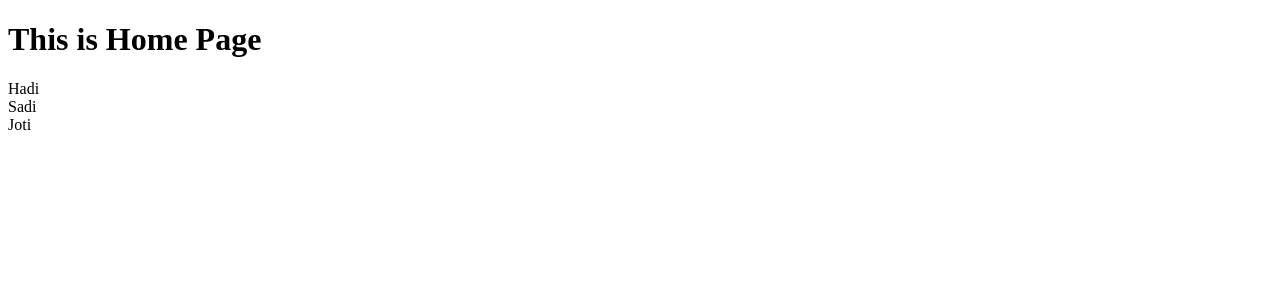
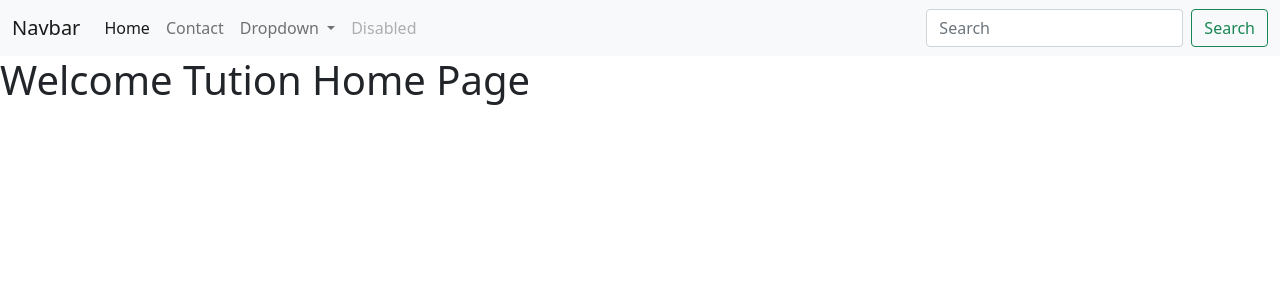
Before and after one commit to jstechnologyes/Django_Baisc_Advance, a Django app: page /home/ in a window 1280 px wide. Shown: the top 300 px of the page. Run offline with Django 3.2, Linux system fonts and the light colour scheme.

Commit message:
template file added commit

```diff
--- /dev/null
+++ b/templates/base.html
@@ -0,0 +1,77 @@
+<!doctype html>
+<html lang="en">
+  <head>
+    <!-- Required meta tags -->
+    <meta charset="utf-8">
+    <meta name="viewport" content="width=device-width, initial-scale=1">
+
+    <!-- Bootstrap CSS -->
+    <link href="https://cdn.jsdelivr.net/npm/bootstrap@5.1.0/dist/css/bootstrap.min.css" rel="stylesheet" integrity="sha384-KyZXEAg3QhqLMpG8r+8fhAXLRk2vvoC2f3B09zVXn8CA5QIVfZOJ3BCsw2P0p/We" crossorigin="anonymous">
+    {% block css %}
+
+    {% endblock css %}
+    <title>
+        {% block title %}
+
+        {% endblock title %}
+    </title>
+  </head>
+  <body>
+
+    <nav class="navbar navbar-expand-lg navbar-light bg-light">
+        <div class="container-fluid">
+          <a class="navbar-brand" href="#">Navbar</a>
+          <button class="navbar-toggler" type="button" data-bs-toggle="collapse" data-bs-target="#navbarSupportedContent" aria-controls="navbarSupportedContent" aria-expanded="false" aria-label="Toggle navigation">
+            <span class="navbar-toggler-icon"></span>
+          </button>
+          <div class="collapse navbar-collapse" id="navbarSupportedContent">
+            <ul class="navbar-nav me-auto mb-2 mb-lg-0">
+              <li class="nav-item">
+                <a class="nav-link active" aria-current="page" href="/home/">Home</a>
+              </li>
+              <li class="nav-item">
+                <a class="nav-link" href="#">Contact</a>
+              </li>
+              <li class="nav-item dropdown">
+                <a class="nav-link dropdown-toggle" href="#" id="navbarDropdown" role="button" data-bs-toggle="dropdown" aria-expanded="false">
+                  Dropdown
+                </a>
+                <ul class="dropdown-menu" aria-labelledby="navbarDropdown">
+                  <li><a class="dropdown-item" href="#">Action</a></li>
+                  <li><a class="dropdown-item" href="#">Another action</a></li>
+                  <li><hr class="dropdown-divider"></li>
+                  <li><a class="dropdown-item" href="#">Something else here</a></li>
+                </ul>
+              </li>
+              <li class="nav-item">
+                <a class="nav-link disabled" href="#" tabindex="-1" aria-disabled="true">Disabled</a>
+              </li>
+            </ul>
+            <form class="d-flex">
+              <input class="form-control me-2" type="search" placeholder="Search" aria-label="Search">
+              <button class="btn btn-outline-success" type="submit">Search</button>
+            </form>
+          </div>
+        </div>
+      </nav>
+      {% block body %}
+
+    {% endblock body %}
+
+
+
+    <!-- Optional JavaScript; choose one of the two! -->
+
+    <!-- Option 1: Bootstrap Bundle with Popper -->
+    <script src="https://cdn.jsdelivr.net/npm/bootstrap@5.1.0/dist/js/bootstrap.bundle.min.js" integrity="sha384-U1DAWAznBHeqEIlVSCgzq+c9gqGAJn5c/t99JyeKa9xxaYpSvHU5awsuZVVFIhvj" crossorigin="anonymous"></script>
+
+    <!-- Option 2: Separate Popper and Bootstrap JS -->
+    <!--
+    <script src="https://cdn.jsdelivr.net/npm/@popperjs/core@2.9.3/dist/umd/popper.min.js" integrity="sha384-eMNCOe7tC1doHpGoWe/6oMVemdAVTMs2xqW4mwXrXsW0L84Iytr2wi5v2QjrP/xp" crossorigin="anonymous"></script>
+    <script src="https://cdn.jsdelivr.net/npm/bootstrap@5.1.0/dist/js/bootstrap.min.js" integrity="sha384-cn7l7gDp0eyniUwwAZgrzD06kc/tftFf19TOAs2zVinnD/C7E91j9yyk5//jjpt/" crossorigin="anonymous"></script>
+    -->
+  </body>
+  {% block js %}
+
+  {% endblock js %}
+</html>
--- a/templates/home.html
+++ b/templates/home.html
@@ -1,16 +1,25 @@
-<!DOCTYPE html>
-<html lang="en">
-<head>
-    <meta charset="UTF-8">
-    <meta http-equiv="X-UA-Compatible" content="IE=edge">
-    <meta name="viewport" content="width=device-width, initial-scale=1.0">
-    <title>Document</title>
-</head>
-<body>
-        <h1>This is Home Page</h1>
-        {% for n in name  %}
-          {{ n }} <br>
-        {% endfor %}
+{% extends 'base.html'%}
+{% block css %}
 
-</body>
-</html>
+
+{% endblock css %}
+
+{% block title %}
+Home Page
+
+{% endblock title %}
+{% block body %}
+
+
+<h1>Welcome Tution Home Page</h1>
+
+
+
+
+
+
+{% endblock body %}
+
+{% block js %}
+
+{% endblock js %}
```
